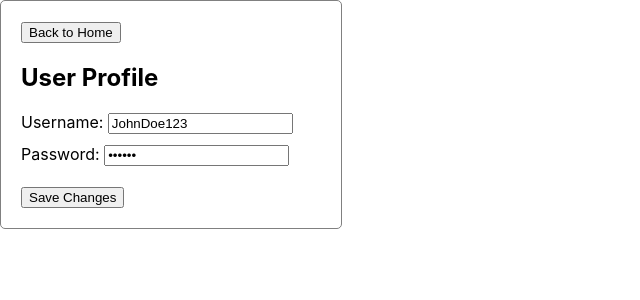
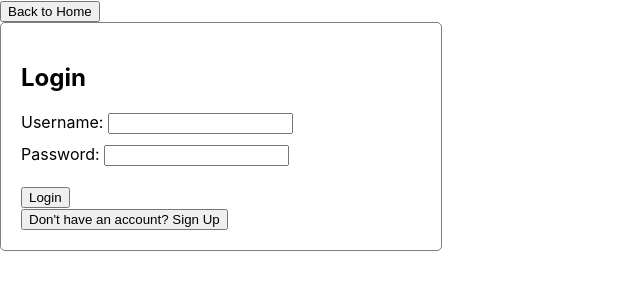
Before and after one commit to jdmclatcher/JIC-3110-Breaking-Barriers, a React (Create React App) app in the folder client/: page /account-menu in a window 1280 px wide. Shown: the top 300 px of the page, without its empty margins (0-640 px from the left). Built offline with nearby package versions, Linux system fonts and the light colour scheme.

Commit message:
create user signup page

```diff
--- /dev/null
+++ b/client/src/components/AccountForm/index.js
@@ -0,0 +1,95 @@
+import { useState, useRef } from "react";
+import "./AccountForm.css"
+
+const AccountForm = () => {
+    const [userData, setUserData] = useState({
+        username: '',
+        password: '',
+        email: '',
+        confirmPassword: '',
+    });
+
+    const [isLogin, setIsLogin] = useState(true);
+    const toggleIsLogin = () => {
+        setIsLogin(!isLogin);
+    }
+
+    const handleChange = (e) => {
+        const { name, value } = e.target;
+        setUserData(prevState => ({
+          ...prevState,
+          [name]: value
+        }));
+    };
+
+    const submitUser = async (e) => {
+        e.preventDefault();
+        if (isLogin) {
+            // Create an account
+            let loginInfo = {
+            username: userData.username,
+            password: userData.password,
+            }
+            let response = await fetch(`http://localhost:${process.env.REACT_APP_SERVER_PORT}/account/login`, {
+                method: 'POST',
+                mode: 'cors',
+                body: JSON.stringify(loginInfo),
+                headers: {
+                'Content-Type': 'application/json'
+                }
+            });
+        } else {
+            // Sign into an account
+            let signupInfo = {
+            email: userData.email,
+            username: userData.username,
+            password: userData.password
+            }
+            let response = await fetch(`http://localhost:${process.env.REACT_APP_SERVER_PORT}/account/signup`, {
+                method: 'POST',
+                mode: 'cors',
+                body: JSON.stringify(signupInfo),
+                headers: {
+                'Content-Type': 'application/json'
+                }
+            });
+            if (response.status === 200) {
+            alert("User Created");
+            } else if (response.status === 500) {
+            alert("Failed to create user");
+            }
+        }
+    }
+
+    return (
+        <div style={{ padding: '20px', width: '400px', border: '1px solid gray', borderRadius: '5px' }}>
+            <h2>{isLogin ? 'Login' : 'Sign Up'}</h2>
+            {!isLogin && (
+                <div style={{ marginBottom: '10px' }}>
+                <label>Email: </label>
+                <input type="text" name="email" value={userData.email} onChange={handleChange} />
+                </div>
+            )}
+            <div style={{ marginBottom: '10px' }}>
+                <label>Username: </label>
+                <input type="text" name="username" value={userData.username} onChange={handleChange} />
+            </div>
+            <div style={{ marginBottom: '10px' }}>
+                <label>Password: </label>
+                <input type="password" name="password" value={userData.password} onChange={handleChange} />
+            </div>
+            {!isLogin && (
+                <div style={{ marginBottom: '10px' }}>
+                <label>Confirm Password: </label>
+                <input type="password" name="confirmPassword" value={userData.confirmPassword} onChange={handleChange} />
+                </div>
+            )}
+            <div style={{ marginTop: '20px' }}>
+                <button onClick={submitUser}>{isLogin ? 'Login' : 'Sign Up'}</button>
+            </div>
+            <button onClick={toggleIsLogin}>{isLogin ? "Don't have an account? Sign Up" : "Already have an account? Login"}</button>
+        </div>
+    )
+}
+
+export default AccountForm
--- a/client/src/routes/AccountMenu.js
+++ b/client/src/routes/AccountMenu.js
@@ -1,43 +1,17 @@
 import React, { useState } from 'react';
 import { useNavigate } from "react-router-dom";
+import AccountForm from "../components/AccountForm";
+
 const UserProfile = () => {
-  const [userData, setUserData] = useState({
-    username: 'JohnDoe123',
-    email: 'johndoe@example.com',
-    password: '******'
-  });
-
-  const handleChange = (e) => {
-    const { name, value } = e.target;
-    setUserData(prevState => ({
-      ...prevState,
-      [name]: value
-    }));
-  };
   const navigate = useNavigate();
   const navigateToHome = () => {
     navigate('/');
-}
-
+  }
 
   return (
-    <div style={{ padding: '20px', width: '300px', border: '1px solid gray', borderRadius: '5px' }}>
+    <div>
       <button onClick={navigateToHome}>Back to Home</button>
-      <h2>User Profile</h2>
-
-      <div style={{ marginBottom: '10px' }}>
-        <label>Username: </label>
-        <input type="text" name="username" value={userData.username} onChange={handleChange} />
-      </div>
-
-      <div style={{ marginBottom: '10px' }}>
-        <label>Password: </label>
-        <input type="password" name="password" value={userData.password} onChange={handleChange} />
-      </div>
-
-      <div style={{ marginTop: '20px' }}>
-        <button>Save Changes</button>
-      </div>
+      <AccountForm/>
     </div>
   );
 }
```
Also changed, not shown: client/src/components/AccountForm/AccountForm.css (added).
